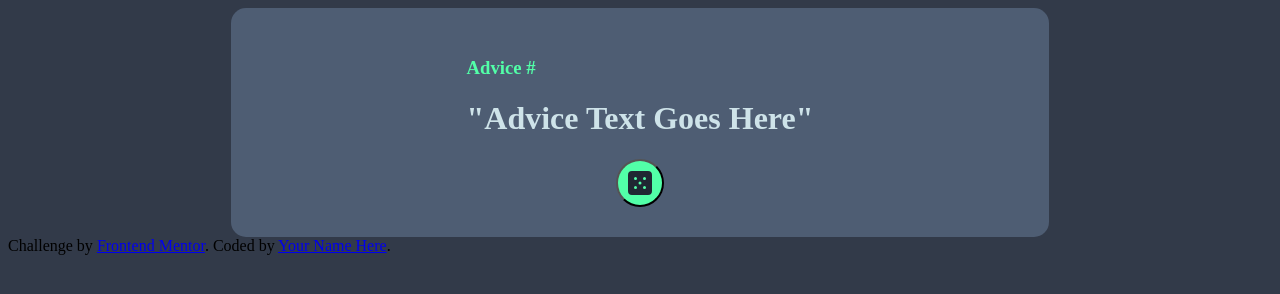
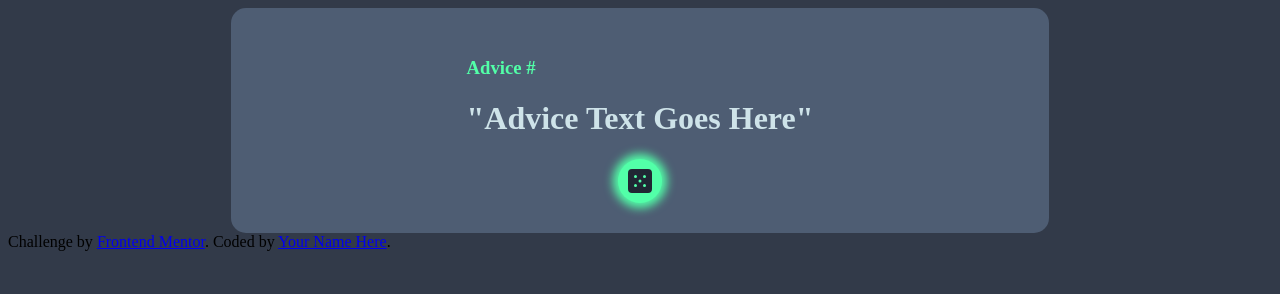
Before and after one commit to anioji94/Advice_Generator, a plain HTML site: page index.html in a window 1280 px wide. In both pictures the pointer is over the button 639 px from the left and 182 px from the top of the page. Drawn offline with Linux system fonts and the light colour scheme; no server answers.

Commit message:
removes button border and adds button glow

```diff
--- a/style.css
+++ b/style.css
@@ -34,8 +34,15 @@ body {
 .new-advice {
   background-color: var(--neonGreen);
   padding: 10px;
+  border: none;
   border-radius: 25px;
   display: flex;
   flex-direction: column;
   align-items: center;
 }
+
+.new-advice:hover {
+  box-shadow:
+    0 0 10px 5px var(--neonGreen)
+  ;
+}
```
